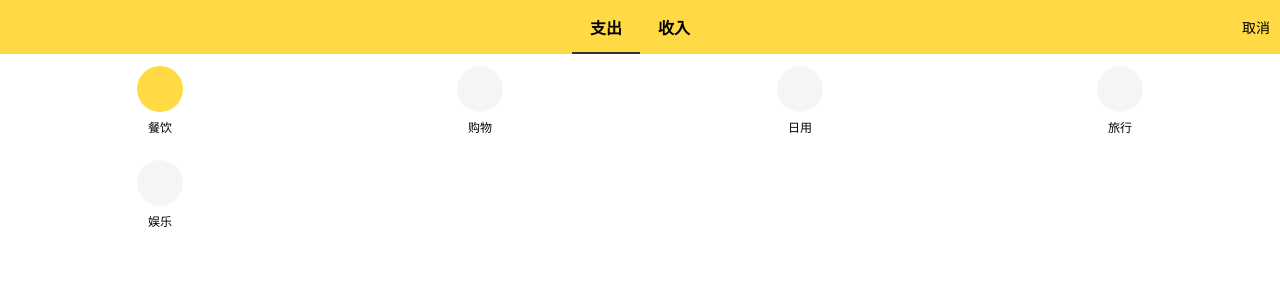
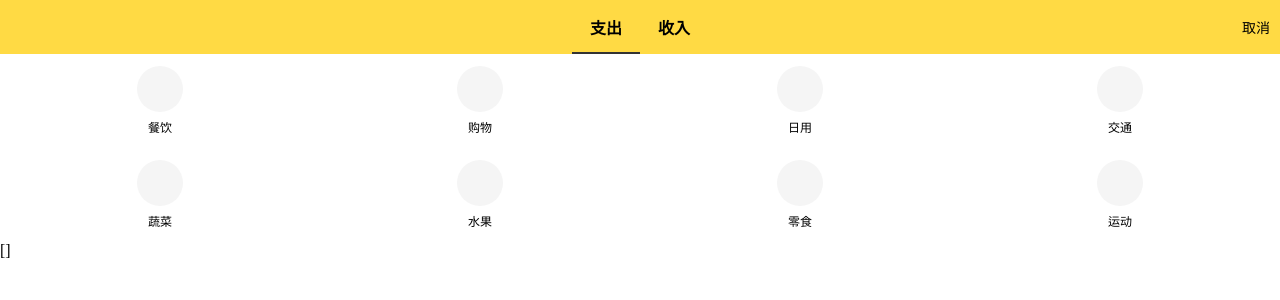
Before and after one commit to Gjc452/Drib-money-pro, a Vue app: page /#/money in a window 1280 px wide. Shown: the top 300 px of the page. Built offline with nearby package versions, Linux system fonts and the light colour scheme.

Commit message:
完成 Money 页面部分功能

```diff
--- /dev/null
+++ b/src/custom.d.ts
@@ -0,0 +1,5 @@
+type TagList = {
+  id: number;
+  icon: string;
+  name: string;
+}
--- a/src/store/index.ts
+++ b/src/store/index.ts
@@ -1,15 +1,14 @@
-import Vue from 'vue'
-import Vuex from 'vuex'
+import Vue from 'vue';
+import Vuex from 'vuex';
 
-Vue.use(Vuex)
+Vue.use(Vuex);
 
 export default new Vuex.Store({
   state: {
+    tagListOut: [{id:0,icon:'canyin',name: '餐饮'}, {id:1,icon:'gouwu',name:'购物'},{id:2,icon:'riyong',name:'日用'},{id:3,icon:'jiaotong',name:'交通'}, {id:4,icon:'shucai',name:'蔬菜'},{id:5,icon:'shuiguo',name:'水果'},{id:6,icon:'lingshi',name:'零食'},{id:7,icon:'yundong',name:'运动'}],
+    tagListIn: [{id:0,icon:'--',name:'工资'},{id:1,icon:'jianzhi',name:'兼职'},{id:2,icon:'licai',name:'理财'}]
   },
-  mutations: {
-  },
-  actions: {
-  },
-  modules: {
-  }
-})
+  mutations: {},
+  actions: {},
+  modules: {}
+});
--- a/src/views/Money.vue
+++ b/src/views/Money.vue
@@ -1,42 +1,19 @@
 <template>
   <div class="moneyWrapper">
     <ul class="types">
-      <li class="selected">支出</li>
-      <li>收入</li>
-      <span>取消</span>
+      <li @click="selectType('-')" :class="type ==='-' && 'selected'">支出</li>
+      <li @click="selectType('+')" :class="type === '+' && 'selected'">收入</li>
+      <span @click="back">取消</span>
     </ul>
     <div class="tagsWrapper">
       <ul class="tags">
-        <li>
-          <div class="selected">
-            <Icon name="canyin"/>
+        <li @click="toggle(tag.id)" v-for="tag in tagList" :key="tag.id">
+          <div :class="selectedTags.indexOf(tag.id)>=0 && 'selected'">
+            <Icon :name="tag.icon"/>
           </div>
-          <span>餐饮</span>
+          <span>{{ tag.name }}</span>
         </li>
-        <li>
-          <div>
-            <Icon name="gouwu"/>
-          </div>
-          <span>购物</span>
-        </li>
-        <li>
-          <div>
-            <Icon name="riyong"/>
-          </div>
-          <span>日用</span>
-        </li>
-        <li>
-          <div>
-            <Icon name="lvxing"/>
-          </div>
-          <span>旅行</span>
-        </li>
-        <li>
-          <div>
-            <Icon name="yule"/>
-          </div>
-          <span>娱乐</span>
-        </li>
+        {{ selectedTags }}
       </ul>
     </div>
   </div>
@@ -48,11 +25,51 @@ import {Component} from 'vue-property-decorator';
 
 @Component
 export default class Money extends Vue {
+  type = '-';
+  tagList: TagList = this.tagListOut;
+  selectedTags: number[] = [];
+
+  get tagListIn() {
+    return this.$store.state.tagListIn;
+  }
+
+  get tagListOut() {
+    return this.$store.state.tagListOut;
+  }
+
+  updated() {
+    if (this.type === '-') {
+      this.tagList = this.tagListOut;
+    } else {
+      this.tagList = this.tagListIn;
+    }
+  }
+
+  selectType(type: '-' | '+') {
+    if (type !== '-' && type !== '+') {throw new Error('type is unknow');}
+    if (this.type === type) {return;}
+    this.type = type;
+    this.selectedTags = [];
+  }
+
+  toggle(id) {
+    const index = this.selectedTags.indexOf(id);
+    if (index >= 0) {
+      this.selectedTags.splice(index, 1);
+    } else {
+      this.selectedTags.push(id);
+    }
+  }
+
+  back() {
+    this.$router.back();
+  }
 }
 </script>
 
 <style lang="scss" scoped>
 @import "~@/assets/style/helper.scss";
+
 .moneyWrapper {
   display: flex;
   flex-direction: column;
@@ -64,10 +81,12 @@ export default class Money extends Vue {
     display: flex;
     justify-content: center;
     align-items: center;
-    li{
+
+    li {
       padding: 15px 18px;
       font-weight: bolder;
       position: relative;
+
       &.selected::after {
         content: '';
         position: absolute;
@@ -78,43 +97,52 @@ export default class Money extends Vue {
         background: #333;
       }
     }
-    span{
+
+    span {
+      cursor: pointer;
       font-size: 14px;
       position: absolute;
       right: 10px;
     }
   }
-  .tagsWrapper{
+
+  .tagsWrapper {
     flex-grow: 1;
     overflow: auto;
   }
+
   .tags {
     display: flex;
     justify-content: flex-start;
     flex-wrap: wrap;
-    li{
+
+    li {
       display: flex;
       flex-direction: column;
       justify-content: center;
       align-items: center;
       margin: 12px 0;
       width: 25%;
-      div{
+
+      div {
         display: flex;
         justify-content: center;
         align-items: center;
         padding: 10px;
         border-radius: 50%;
-        background: rgb(245,245,245);
-        &.selected{
+        background: rgb(245, 245, 245);
+
+        &.selected {
           background: $color-highlight;
         }
-        .icon{
+
+        .icon {
           width: 26px;
           height: 26px;
         }
       }
-      span{
+
+      span {
         padding-top: 6px;
         font-size: 12px;
       }
```
